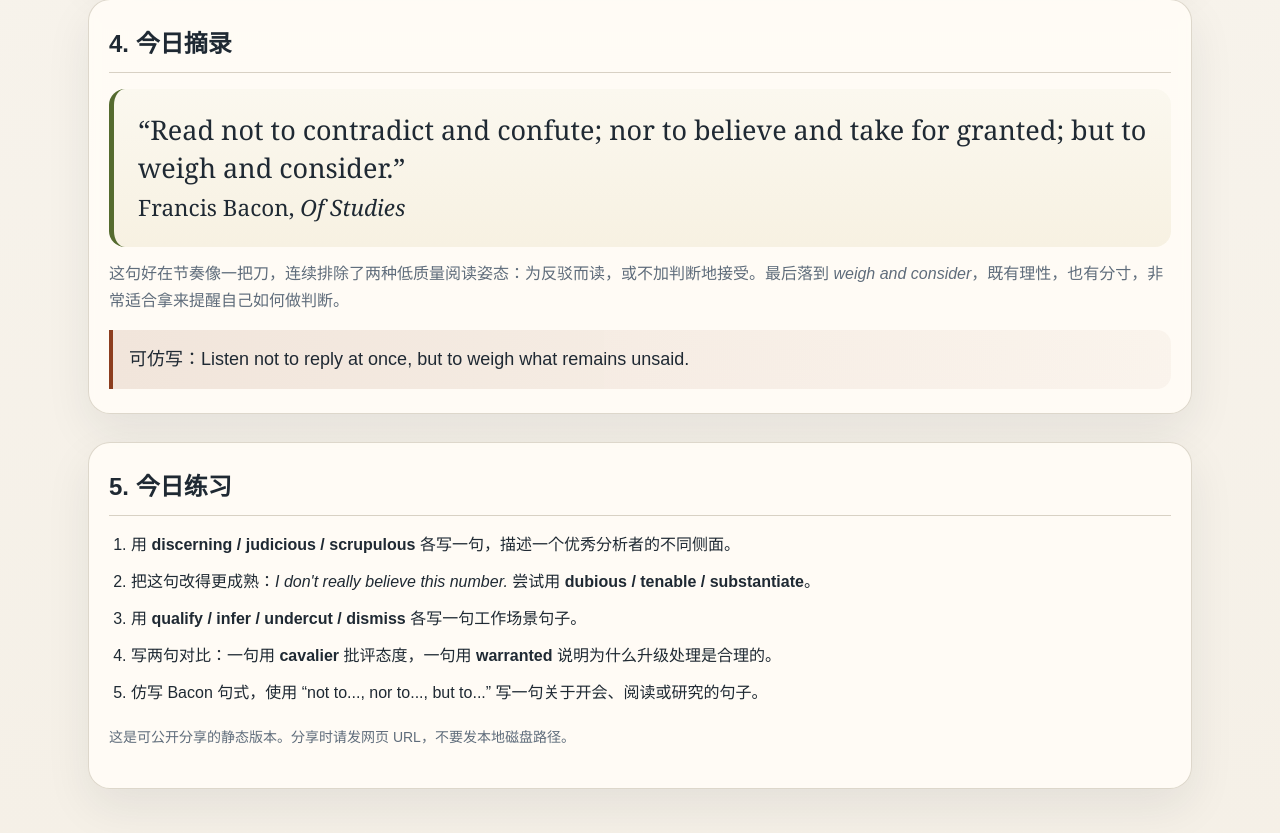
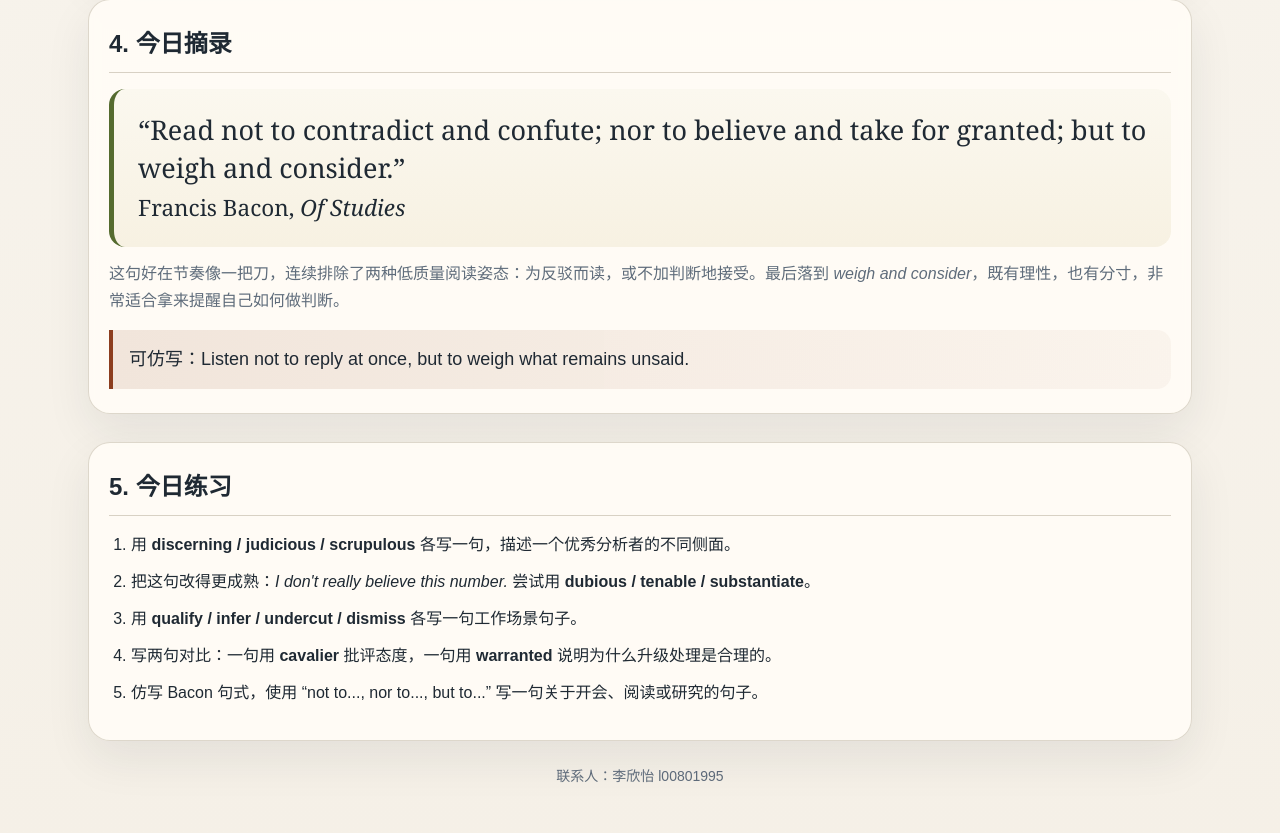
Before and after one commit to molixinxin/daily-english-public, a plain HTML site: page daily-english/public/2026-06-24.html in a window 1280 px wide. Shown: the part 2385-3218 px from the top of the page. Drawn offline with Linux system fonts and the light colour scheme.

Commit message:
Update public page footer and contact

```diff
--- a/daily-english/public/2026-06-24.html
+++ b/daily-english/public/2026-06-24.html
@@ -229,6 +229,13 @@
       font-size: 14px;
       font-family: var(--zh);
     }
+    .site-footer {
+      margin-top: 24px;
+      text-align: center;
+      color: var(--muted);
+      font-size: 14px;
+      font-family: var(--zh);
+    }
     @media (max-width: 780px) {
       .shell { padding: 18px 14px 40px; }
       .hero, section { padding: 20px 16px; border-radius: 18px; }
@@ -316,8 +323,8 @@
         <li>写两句对比：一句用 <strong>cavalier</strong> 批评态度，一句用 <strong>warranted</strong> 说明为什么升级处理是合理的。</li>
         <li>仿写 Bacon 句式，使用 “not to..., nor to..., but to...” 写一句关于开会、阅读或研究的句子。</li>
       </ol>
-      <p class="footer-note">这是可公开分享的静态版本。分享时请发网页 URL，不要发本地磁盘路径。</p>
     </section>
+    <footer class="site-footer">联系人：李欣怡 l00801995</footer>
   </main>
 
   <script>
```
Also changed, not shown: daily-english/pages/2026-06-24.html (+8 -0 lines).
